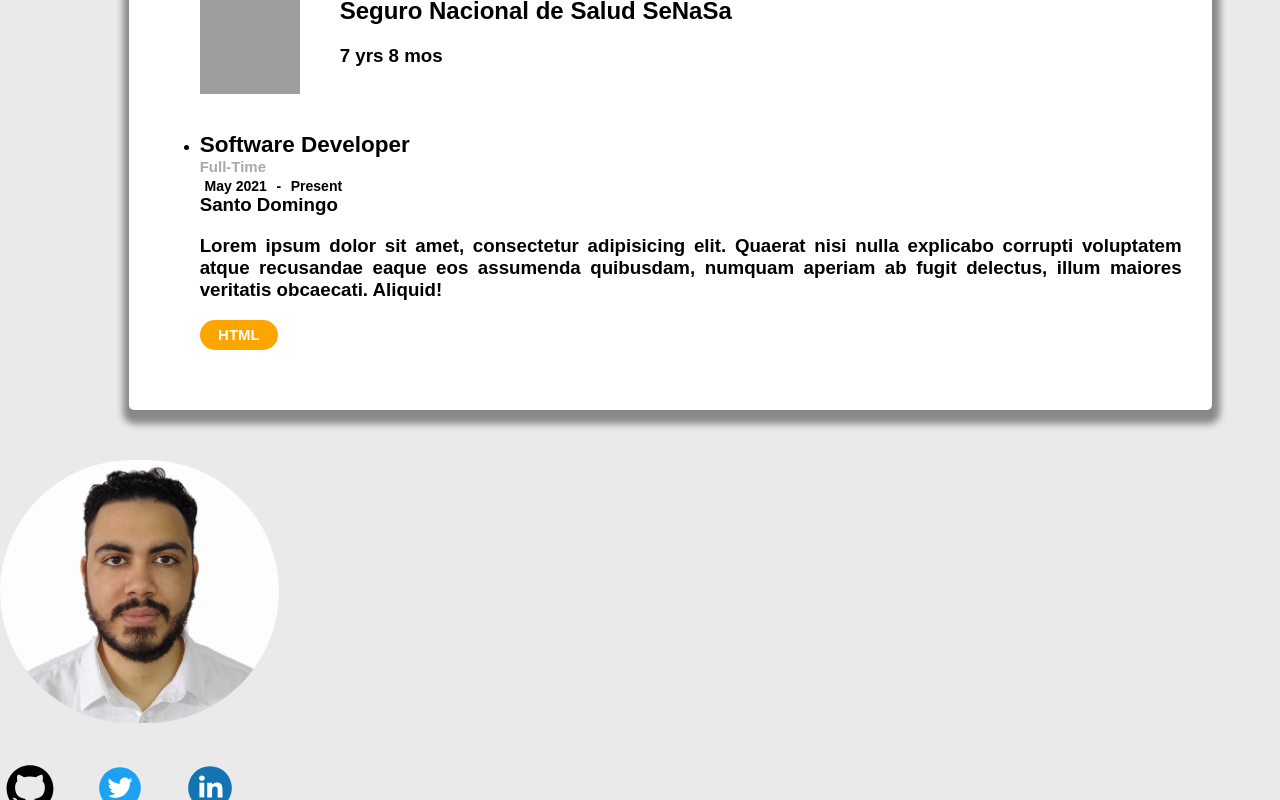
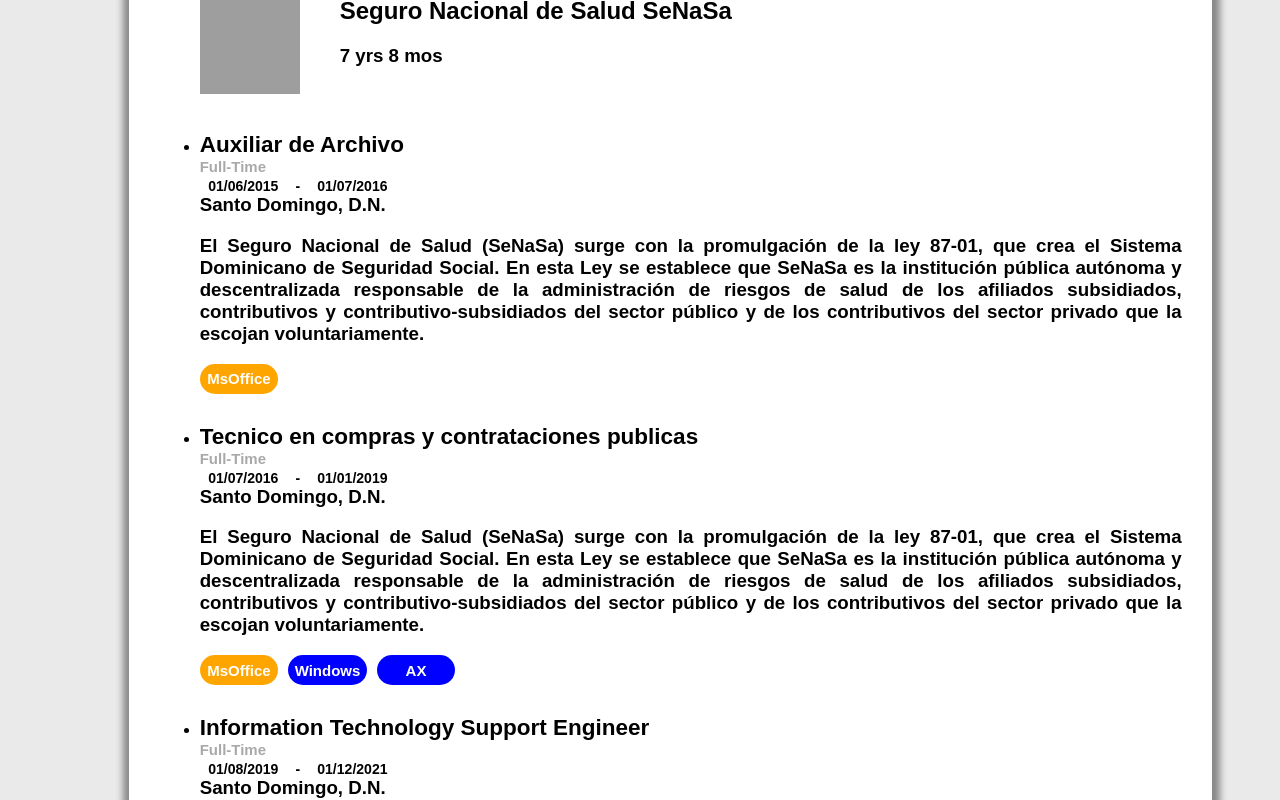
Before and after one commit to lesantiagoba/leandrosantiago, a React (Create React App) app: page /1 in a window 1280 px wide. Shown: the part 4660-5460 px from the top of the page. Built offline with nearby package versions, Linux system fonts and the light colour scheme; grey boxes are pictures that could not be loaded; a web font is replaced by a local one.

Commit message:
Complete the experience

```diff
--- a/src/Collection/Data.js
+++ b/src/Collection/Data.js
@@ -363,22 +363,129 @@
     {
         id: 1,
         company: 'Seguro Nacional de Salud SeNaSa',
-        companyLogo: 'https://th.bing.com/th/id/R.a91929defa6839ea96968ea5a8220d23?rik=LnX8cTBxGTq%2bYg&pid=ImgRaw&r=0',
+        companyLogo: "https://media.licdn.com/dms/image/C4E0BAQFxmvDBjZD4Pg/company-logo_200_200/0/1646077842577?e=1681344000&v=beta&t=nLYLIH3PBOlRbhbbThoJTghdr8g2rrt7M5_iogjyJaE" ,
         Position: [
             {
                 id:1,
-                Position:'SoporteTecnicoSenior',
-                DateFrom:'01/01/2022',
-                DateTo:'01/01/2022',
+                Position:'Auxiliar de Archivo',
+                DateFrom:'01/06/2015',
+                DateTo:'01/07/2016',
+                Location: 'Santo Domingo, D.N.',
+                Type: 'Full-Time',
                 Description: 'El Seguro Nacional de Salud (SeNaSa) surge con la promulgación de la ley 87-01, que crea el Sistema Dominicano de Seguridad Social. En esta Ley se establece que SeNaSa es la institución pública autónoma y descentralizada responsable de la administración de riesgos de salud de los afiliados subsidiados, contributivos y contributivo-subsidiados del sector público y de los contributivos del sector privado que la escojan voluntariamente.',
                 Tecnologies: [
                     {
                         id: 1,
-                        Name: 'HTML'
+                        Name: 'MsOffice',
+                        color: "orange"
+                    },
+                ]
+
+            },
+            {
+                id:2,
+                Position:'Tecnico en compras y contrataciones publicas',
+                DateFrom:'01/07/2016',
+                DateTo:'01/01/2019',
+                Location: 'Santo Domingo, D.N.',
+                Type: 'Full-Time',
+                Description: 'El Seguro Nacional de Salud (SeNaSa) surge con la promulgación de la ley 87-01, que crea el Sistema Dominicano de Seguridad Social. En esta Ley se establece que SeNaSa es la institución pública autónoma y descentralizada responsable de la administración de riesgos de salud de los afiliados subsidiados, contributivos y contributivo-subsidiados del sector público y de los contributivos del sector privado que la escojan voluntariamente.',
+                Tecnologies: [
+                    {
+                        id: 1,
+                        Name: 'MsOffice',
+                        color: "orange"
+                    },
+                    {
+                        id: 2,
+                        Name: 'Windows',
+                        color: "Blue"
+                    },
+                    {
+                        id: 3,
+                        Name: 'AX',
+                        color: "Blue"
                     }
                 ]
+
+            },
+            {
+                id:3,
+                Position:'Information Technology Support Engineer',
+                DateFrom:'01/08/2019',
+                DateTo:'01/12/2021',
+                Location: 'Santo Domingo, D.N.',
+                Type: 'Full-Time',
+                Description: 'El Seguro Nacional de Salud (SeNaSa) surge con la promulgación de la ley 87-01, que crea el Sistema Dominicano de Seguridad Social. En esta Ley se establece que SeNaSa es la institución pública autónoma y descentralizada responsable de la administración de riesgos de salud de los afiliados subsidiados, contributivos y contributivo-subsidiados del sector público y de los contributivos del sector privado que la escojan voluntariamente.',
+                Tecnologies: [
+                    {
+                        id: 1,
+                        Name: 'MsOffice',
+                        color: "orange"
+                    },
+                    {
+                        id: 2,
+                        Name: 'Windows',
+                        color: "Blue"
+                    },
+                    {
+                        id: 3,
+                        Name: 'AX',
+                        color: "Blue"
+                    },
+                    {
+                        id: 4,
+                        Name: 'WServer',
+                        color: "Blue"
+                    },
+                    {
+                        id: 5,
+                        Name: 'Network',
+                        color: "black"
+                    },
+                ]
+
+            },
+            {
+                id:4,
+                Position:'Software Developer',
+                DateFrom:'01/05/2021',
+                DateTo:'',
+                Location: 'Santo Domingo, D.N.',
+                Type: 'Full-Time',
+                Description: 'El Seguro Nacional de Salud (SeNaSa) surge con la promulgación de la ley 87-01, que crea el Sistema Dominicano de Seguridad Social. En esta Ley se establece que SeNaSa es la institución pública autónoma y descentralizada responsable de la administración de riesgos de salud de los afiliados subsidiados, contributivos y contributivo-subsidiados del sector público y de los contributivos del sector privado que la escojan voluntariamente.',
+                Tecnologies: [
+                    {
+                        id: 1,
+                        Name: 'HTML',
+                        color: "Orange"
+                    },
+                    {
+                        id: 3,
+                        Name: 'CSS',
+                        color: "Blue"
+                    },
+                    {
+                        id: 4,
+                        Name: 'Javascript',
+                        color: "Orange"
+                    },
+                    {
+                        id: 5,
+                        Name: '.Net',
+                        color: "Purple"
+                    },
+                    {
+                        id: 6,
+                        Name: 'SQL',
+                        color: "Blue"
+                    },
+                ]
+
             }
         ]
 
-    }
+    },
+
+
 ]
--- a/src/Component/WorkerExperience.css
+++ b/src/Component/WorkerExperience.css
@@ -65,7 +65,7 @@
 .InfoContainer
 .InfoContainer-Dates
 {
-    width: 15%;
+    width: 20%;
     font-size: 12px;
     display: flex;
     justify-content: space-around;
@@ -103,6 +103,7 @@
 }
 .InfoContainer-Skills{
     margin-bottom: 30px;
+    display: flex;
 }
 
 .InfoContainer-Skills
@@ -118,6 +119,7 @@
     border-color: white;
     color: white;
     font-weight: bold;
+    margin-right: 10px;
 }
 
 .InfoContainer-Skills
--- a/src/Component/WorkerExperience.jsx
+++ b/src/Component/WorkerExperience.jsx
@@ -1,4 +1,4 @@
-import React from "react";
+import React, { useEffect, useState } from "react";
 import './WorkerExperience.css';
 
 const WorkerExperience = (
@@ -8,18 +8,26 @@
         Position
     }
 ) => {
+
+    const [PositionList, setPositionList] = useState([]);
+
+    useEffect(() => {
+        console.log(Position)
+        setPositionList(Position);
+    },[])
+
     return(
         <div className="WorkerExperience">
             <div className="WorkerExperience-Container">
                 <div className="WorkerExperience-Company">
                     <div className="WorkerExperience-CompanyLogo">
                         <figure>
-                            <img src ="https://th.bing.com/th/id/R.a91929defa6839ea96968ea5a8220d23?rik=LnX8cTBxGTq%2bYg&pid=ImgRaw&r=0" />
+                            <img src ={CompanyLogo}/>
                         </figure>
                     </div>
                     <div className="WorkerExperience-Info">
                         <div className="Info-CompanyName">
-                            <h2>Seguro Nacional de Salud SeNaSa</h2>
+                            <h2>{Company}</h2>
                         </div>
                         <div className="Info-TotalTime">
                             <h3>7 yrs 8 mos</h3>
@@ -28,40 +36,63 @@
                 </div>
                 <div className="Worker-Division">
                     <ul  className="Worker-Division--List">
-                        <li className="List-Info">
+                        {
+                            PositionList.map(item => {
+                                return(
+                                    <li
+                                    key={item.id}
+                                    className="List-Info">
                                         <div className="InfoContainer">
                                             <div className="InfoContainer-Title">
-                                    <h2>Software Developer</h2>
-                                    <h3>Full-Time</h3>
+                                                <h2>{item.Position}</h2>
+                                                <h3>{item.Type}</h3>
                                             </div>
                                             <div className="InfoContainer-Dates">
                                                 <div className="InfoContainer-DateFrom">
-                                        <h3>May 2021</h3>
+                                                    <h3>{item.DateFrom}</h3>
                                                 </div>
                                                 <div className="InfoContainer-Separate">
-                                        <h3>-</h3>
+                                                    <h3> - </h3>
                                                 </div>
                                                 <div className="InfoContainer-DateTo">
-                                        <h3>Present</h3>
+                                                    {!item.DateTo
+                                                    ? <h3>Present</h3>
+                                                    : <h3>{item.DateTo}</h3>
+                                                    }
                                                 </div>
                                             </div>
                                             <div className="InfoContailer-Location">
-                                    <h3>Santo Domingo</h3>
+                                                <h3>{item.Location}</h3>
                                             </div>
                                             <div className="InfoContailer-Activities">
-                                    <h3>Lorem ipsum dolor sit amet, consectetur adipisicing elit. Quaerat nisi nulla explicabo corrupti voluptatem atque recusandae eaque eos assumenda quibusdam, numquam aperiam ab fugit delectus, illum maiores veritatis obcaecati. Aliquid!</h3>
+                                                <h3>{item.Description}</h3>
                                             </div>
                                             <div className="InfoContainer-Skills">
-                                    <div className="skills-button">
+                                                {
+                                                   item.Tecnologies.map(value => {
+                                                    return(
+                                                        <div
+                                                        key={value.id}
+                                                        className="skills-button"
+                                                        style={{
+                                                            backgroundColor: `${value.color}`
+                                                        }}
+                                                        >
                                                             <div className="button-Text">
                                                                 <h2>
-                                                HTML
+                                                                    {value.Name}
                                                                 </h2>
                                                             </div>
                                                         </div>
+                                                    )
+                                                   })
+                                                }
                                             </div>
                                         </div>
                                     </li>
+                                )
+                            })
+                        }
                     </ul>
                 </div>
             </div>
--- a/src/pages/Experience.jsx
+++ b/src/pages/Experience.jsx
@@ -1,14 +1,32 @@
-import React from "react";
+import React, { useEffect, useState } from "react";
 import './Experience.css';
 import WorkerExperience from "../Component/WorkerExperience";
+import { ExperienceWork } from "../Collection/Data";
 
-const Experience = (
+const Experience = () => {
 
-) => {
+    const[ExperienceList, setExperienceList] = useState(ExperienceWork)
+
+    useEffect(() => {
+        console.log(ExperienceWork)
+        setExperienceList(ExperienceWork);
+    }, [ExperienceWork])
 
     return(
         <div className="experience-Container">
-            <WorkerExperience />
+            {
+                ExperienceList.map(item => {
+                    return(
+                        <WorkerExperience
+                            key={item.id}
+                            Company={item.company}
+                            CompanyLogo={item.companyLogo}
+                            Position={item.Position}
+                        />
+                    )
+                })
+            }
+
         </div>
     )
 }
```
Lines whose indentation alone changed are shown as unchanged.
